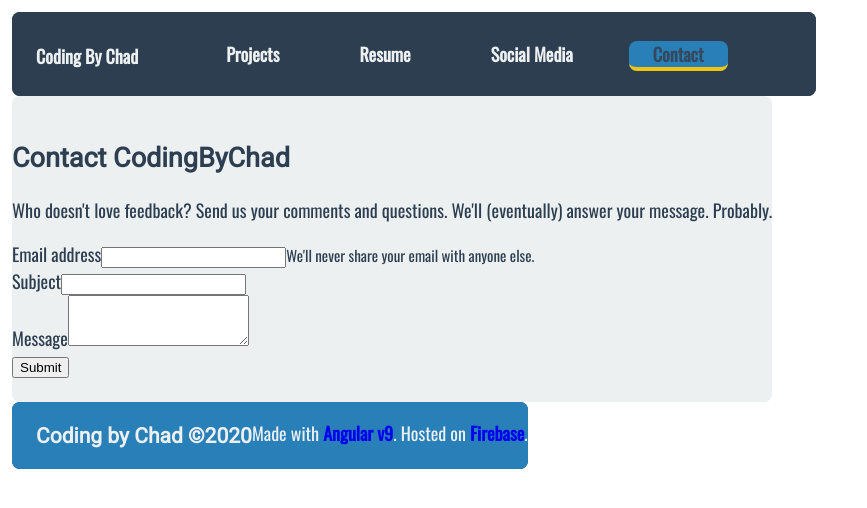
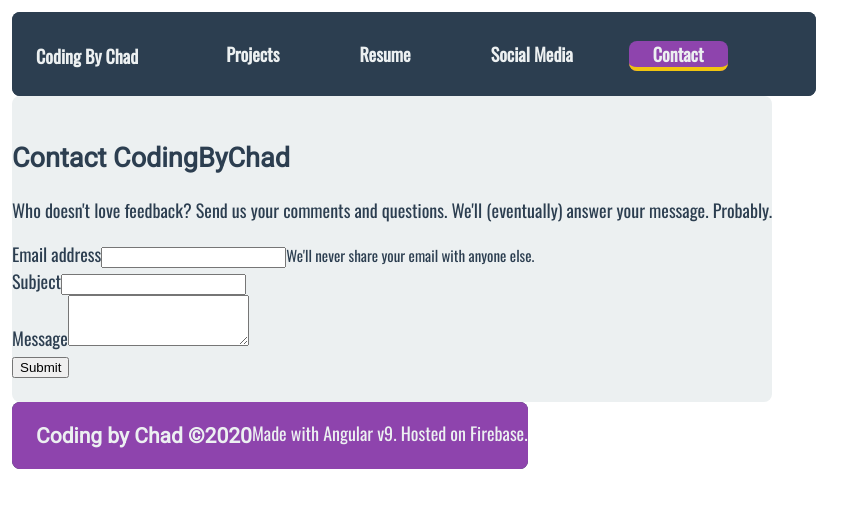
Before and after one commit to ChadESmith42/coding-by-chad, an Angular app in the folder portfolio/: page /contact in a window 1280 px wide. Shown: the top 508 px of the page, without its empty margins (0-867 px from the left). Built offline with nearby package versions, Linux system fonts and the light colour scheme.

Commit message:
created hideous style fixed accessibility issues with colors

```diff
--- a/portfolio/src/app/content/projects/projects.component.css
+++ b/portfolio/src/app/content/projects/projects.component.css
@@ -50,10 +50,14 @@
 
 .card-body {
   margin: 8px 12px;
+  height: 424px;
+  color: var(--midnight-blue);
+  border-bottom-left-radius: 8px;
+  border-bottom-right-radius: 8px;
 }
 
 .card-footer {
-  position: sticky;
+  box-sizing: content-box;
   background-color: var(--pumpkin);
   padding: 24px 0 24px 0;
   height: 40px;
@@ -63,8 +67,8 @@
 .btn {
   border: none;
   padding: 12px 24px;
-  background-color: var(--belize-hole);
-  color: var(--clouds);
+  background-color: var(--sunflower);
+  color: var(--wet-asphalt);
   border-radius: 12px;
   margin: 8px 0 0 24px;
 }
--- a/portfolio/src/app/content/projects/projects.data.ts
+++ b/portfolio/src/app/content/projects/projects.data.ts
@@ -19,7 +19,7 @@
         name: 'Fun Fact Generator',
         link: 'https://cbcfunfactgenerator.z22.web.core.windows.net/',
         imgPath: '/assets/images/fun-fact-generator.png',
-        description: ['I got the idea for this project while sitting in a meeting, where we were asked to introduce ourselves and include a \'fun fact.\'', 'Hers\'s a fun fact: Developers don\'t like to share people personal details.', 'I created a simple list of nouns, adjectives, and verbs. The app picks a word from the list and puts them together to form a fun fact about you. Previous fun facts are listed on the page, but not stored after the session closes.'],
+        description: ['I got the idea for this project while sitting in a meeting, where we were asked to introduce ourselves and include a \'fun fact.\'', 'Hers\'s a fun fact: Developers don\'t like to share personal details.', 'I created a simple list of nouns, adjectives, and verbs. The app picks a word from the list and puts them together to form a fun fact about you. Previous fun facts are listed on the page, but not stored after the session closes.'],
         lastPublished: null
     },
     {
--- a/portfolio/src/app/layout/footer/footer.component.css
+++ b/portfolio/src/app/layout/footer/footer.component.css
@@ -2,7 +2,8 @@
   display: flex;
   flex-flow: row nowrap;
   padding-left: 24px;
-  background-color: var(--belize-hole);
+  color: var(--clouds);
+  background-color: var(--wisteria);
   border-radius: 8px;
   text-decoration: none;
 }
--- a/portfolio/src/app/layout/footer/footer.component.html
+++ b/portfolio/src/app/layout/footer/footer.component.html
@@ -6,7 +6,7 @@
   </article>
   <article class="footer-item">
     <p>
-      Made with <a href="https://angular.io" target="_blank">Angular v9</a>. Hosted on <a href="https://firebase.google.com" target="_blank">Firebase</a>.
+      Made with Angular v9. Hosted on Firebase.
     </p>
   </article>
 </section>
--- a/portfolio/src/app/layout/navigation/navigation.component.css
+++ b/portfolio/src/app/layout/navigation/navigation.component.css
@@ -27,8 +27,8 @@
 }
 
 .active-link {
-  background-color: var(--belize-hole);
-  color: var(--wet-asphalt);
+  background-color: var(--wisteria);
+  color: var(--clouds);
   border-bottom: solid 4px var(--sunflower);
   border-radius: 8px;
 }
--- a/portfolio/src/app/layout/navigation/navigation.component.html
+++ b/portfolio/src/app/layout/navigation/navigation.component.html
@@ -1,8 +1,8 @@
-<nav class="navigation">
+<section class="navigation">
   <a class="brand item" [routerLink]="['/']" [routerLinkActive]="['active-link']" [routerLinkActiveOptions]="{exact: true}">Coding By Chad</a>
   <div class="nav-links item">
     <span *ngFor="let link of links" [routerLink]="link.fragment" [routerLinkActive]="['active-link']" [routerLinkActiveOptions]="{exact: true}" class="nav-link-item">
       <a>{{ link.title }}</a>
     </span>
   </div>
-</nav>
+</section>
--- a/portfolio/src/styles.css
+++ b/portfolio/src/styles.css
@@ -54,14 +54,17 @@
   font-family: 'Oswald', sans-serif;
   font-weight: 600;
   text-decoration: none;
+  -webkit-any-link: var(--clouds);
 }
 
 a:hover, a:focus {
   text-decoration: underline solid var(--alizarin);
+  -webkit-any-link: var(--clouds);
 }
 
 a:visited {
   text-decoration: none;
+  -webkit-any-link: var(--clouds);
 }
 
 .grid-container {
```
Lines whose indentation alone changed are shown as unchanged.
